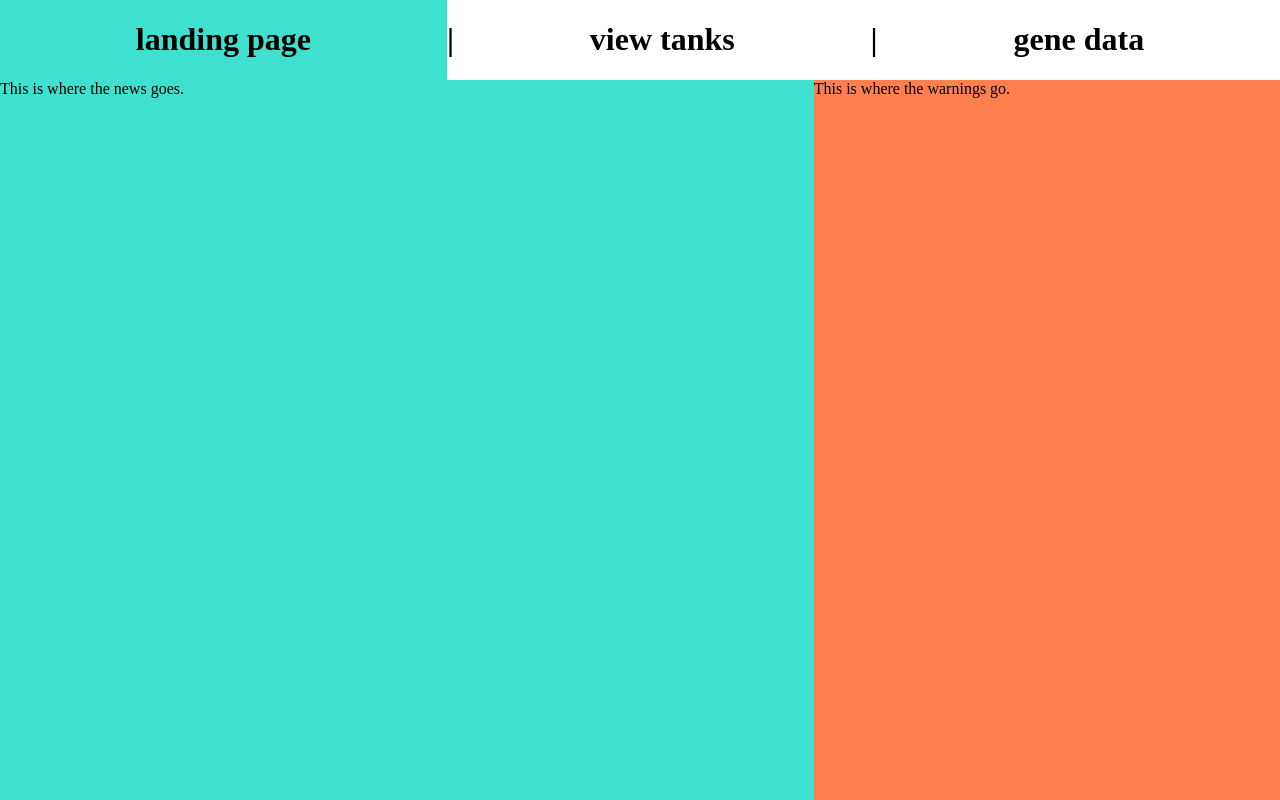
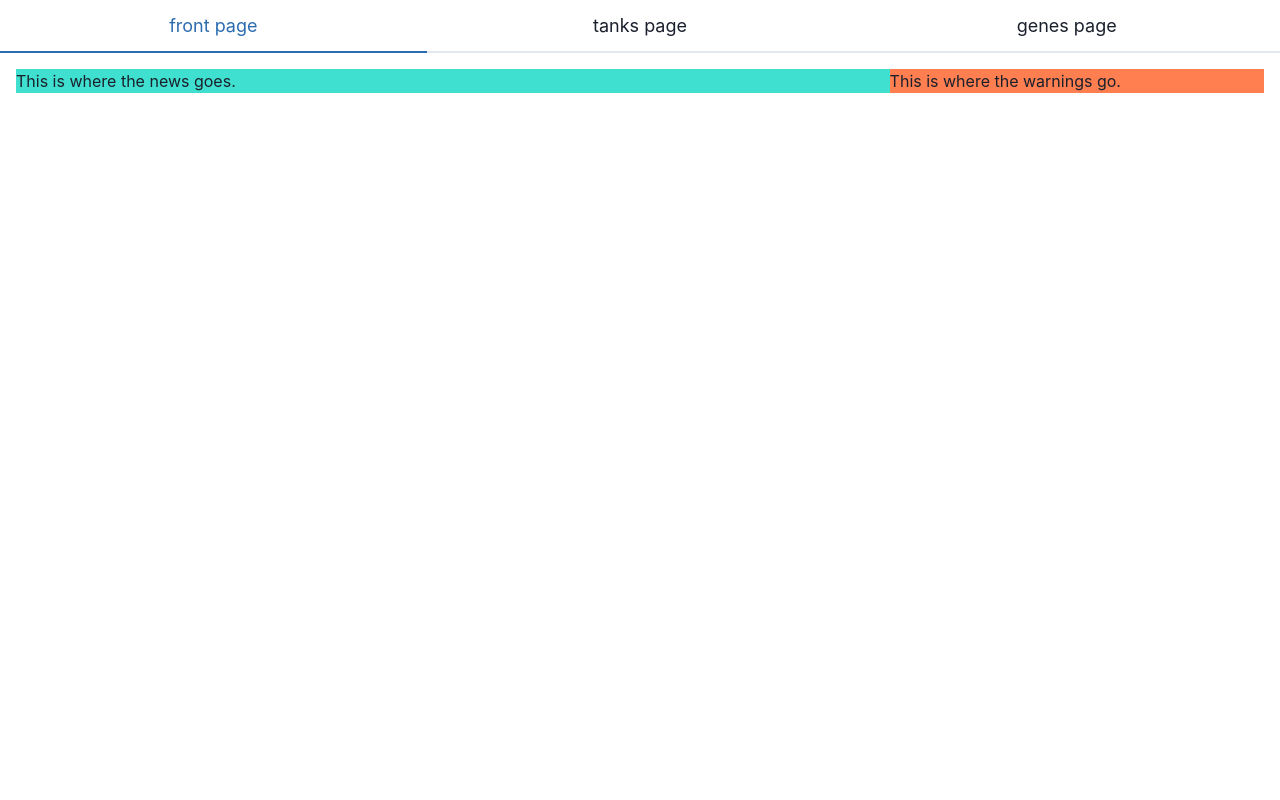
Before and after one commit to ehuang1126/Zebrafish-Facility-Tracker, a React (Create React App) app: page / in a window 1280 px wide. Built offline with nearby package versions, Linux system fonts and the light colour scheme.

Commit message:
switched to a react component library (chakra-ui)

```diff
--- a/src/client/header/header.css
+++ /dev/null
@@ -1,14 +0,0 @@
-#header {
-    display: flex;
-    flex-direction: row;
-}
-
-.button {
-    flex-grow: 1;
-
-    display: flex;
-    justify-content: center;
-}
-.button:hover {
-    background: coral;
-}
--- a/src/client/header/header.tsx
+++ /dev/null
@@ -1,47 +0,0 @@
-import React from 'react';
-import {Pages} from '../view/view';
-
-import "./header.css";
-
-interface Props {
-    onPageChange: (newPage: Pages) => void,
-    currentPage: Pages,
-}
-
-interface State {
-
-}
-
-class Header extends React.Component<Props, State> {
-    changePage(newPage: number): () => void {
-        return (): void => {
-            this.props.onPageChange(newPage);
-        };
-    }
-
-    render(): JSX.Element {
-        return (
-            <div id="header">
-                <div className="button"
-                     style={this.props.currentPage === Pages.LANDING ? {'background': 'turquoise'} : {}}
-                     onClick={this.changePage(Pages.LANDING)}>
-                    <h1>landing page</h1>
-                </div>
-                <h1>|</h1>
-                <div className="button"
-                     style={this.props.currentPage === Pages.TANKS ? {'background': 'turquoise'} : {}}
-                     onClick={this.changePage(Pages.TANKS)}>
-                    <h1>view tanks</h1>
-                </div>
-                <h1>|</h1>
-                <div className="button"
-                     style={this.props.currentPage === Pages.GENES ? {'background': 'turquoise'} : {}}
-                     onClick={this.changePage(Pages.GENES)}>
-                    <h1>gene data</h1>
-                </div>
-            </div>
-        );
-    }
-}
-
-export default Header;
--- a/src/client/landing/landing.css
+++ b/src/client/landing/landing.css
@@ -7,11 +7,11 @@
 }
 
 #news-pane {
-    flex-grow: 7;
+    flex: 7;
     background-color: turquoise;
 }
 
 #warnings-pane {
-    flex-grow: 3;
+    flex: 3;
     background-color: coral;
 }
--- a/src/client/landing/landing.tsx
+++ b/src/client/landing/landing.tsx
@@ -1,3 +1,4 @@
+import { Box, Flex, Text } from '@chakra-ui/react';
 import React from 'react';
 
 import './landing.css';
@@ -5,14 +6,14 @@ import './landing.css';
 class Landing extends React.Component {
     render(): JSX.Element {
         return (
-            <div id="page">
-                <div id="news-pane">
-                    This is where the news goes.
-                </div>
-                <div id="warnings-pane">
-                    This is where the warnings go.
-                </div>
-            </div>
+            <Flex flexDirection='row'>
+                <Box id='news-pane'>
+                    <Text>This is where the news goes.</Text>
+                </Box>
+                <Box id='warnings-pane'>
+                    <Text>This is where the warnings go.</Text>
+                </Box>
+            </Flex>
         );
     }
 }
--- a/src/client/tanks/tankTab.tsx
+++ /dev/null
@@ -1,52 +0,0 @@
-import React from 'react';
-import Maps from './maps';
-import TankViewer from './tankViewer';
-
-interface Props {
-    state: State,
-    tabIndex: number,
-    archiveState: (tabIndex: number, tabState: State) => void,
-}
-
-interface State {
-    tankSelected: boolean,
-    tankRow: number,
-    tankCol: number,
-}
-
-/**
- * This class represents a single tab in the tank page.
- */
-class TankTab extends React.Component<Props, State> {
-    constructor(props: Readonly<Props>) {
-        super(props);
-        this.state = props.state;
-        this.selectTank = this.selectTank.bind(this);
-    }
-
-    componentWillUnmount(): void {
-        this.props.archiveState(this.props.tabIndex, this.state);
-    }
-
-    selectTank(row: number, col: number): void {
-        this.setState({
-            tankSelected: true,
-            tankRow: row,
-            tankCol: col,
-        });
-    }
-
-    render(): JSX.Element {
-        if(!this.state.tankSelected) {
-            return <Maps selectTank={this.selectTank}
-                         row={this.state.tankRow}
-                         col={this.state.tankCol} />;
-        } else {
-            return <TankViewer row={this.state.tankRow}
-                               col={this.state.tankCol} />;
-        }
-    }
-}
-
-export default TankTab;
-export type {State as TankState}
--- a/src/client/tanks/tankViewer.tsx
+++ b/src/client/tanks/tankViewer.tsx
@@ -1,5 +1,8 @@
+import { Table, TableContainer, Tbody, Td, Tr, Text } from '@chakra-ui/react';
 import React from 'react';
 import type {Tank} from '../../server/database.js';
+
+type CellValue = (string | number);
 
 interface Props {
     row: number,
@@ -7,7 +10,7 @@ interface Props {
 }
 
 interface State {
-    tank?: Tank,
+    tank: Tank,
 }
 
 /**
@@ -15,11 +18,6 @@ interface State {
  * `props.row` and `props.col` to be the location Tank object it should show.
  */
 class TankViewer extends React.Component<Props, State> {
-    constructor(props: Props) {
-        super(props);
-        this.state = {tank: undefined};
-    }
-
     /**
      * Actually loads the Tank data from the database.
      */
@@ -36,56 +34,31 @@ class TankViewer extends React.Component<Props, State> {
      * Converts this tab's Tank object to JSX.
      */
     private generateJSX(): JSX.Element {
-        if(this.state.tank) {
-            const labels: JSX.Element[] = [];
-            const data: JSX.Element[] = [];
-            for(let i in this.state.tank.labels) {
-                labels.push( <div key={i}>{ this.state.tank.labels[i] }</div> );
-                data.push( <div key={i}>{ this.state.tank.data[i] }</div> );
-            }
-
-            // TODO replace all this
-            return (
-                <div style={ {
-                    'flexGrow': '4',
-                    'display': 'flex',
-                    'flexDirection': 'row',
-                } }>
-                    <div style={ {
-                        'flexGrow': '1',
-                        'display': 'flex',
-                        'flexDirection': 'column',
-                        'alignItems': 'flex-end',
-                        'gap': '0.3em',
-                    } }>
-                        <h3>labels</h3>
-                        { labels }
-                    </div>
-                    <div style={ {'width': '2ch'} }/>
-                    <div style={ {
-                        'flexGrow': '1',
-                        'display': 'flex',
-                        'flexDirection': 'column',
-                        'alignItems': 'flex-start',
-                        'gap': '0.3em',
-                    } }>
-                        <h3>data</h3>
-                        { data }
-                    </div>
-                </div>
-            );
-        } else {
-            return <div />;
-        }
+        console.log(this.state.tank);
+        return (
+            <TableContainer>
+                <Table>
+                    <Tbody>
+                        {
+                            this.state.tank.labels.map((label: CellValue, i: number, labels: CellValue[]): JSX.Element => (
+                                <Tr>
+                                    <Td> {label} </Td>
+                                    <Td> {this.state.tank.data[i]}</Td>
+                                </Tr>
+                            ))
+                        }
+                    </Tbody>
+                </Table>
+            </TableContainer>
+        );
     }
 
     render(): JSX.Element {
-        return (
-            <div style={ {'display': 'flex', 'flexDirection': 'row',} }>
-                <div style={ {'flexGrow': '6'} } />
-                { this.generateJSX() }
-            </div>
-        );
+        if(this.state?.tank) {
+            return this.generateJSX();
+        } else {
+            return <Text>loading</Text>;
+        }
     }
 }
 
--- a/src/client/view/view.tsx
+++ b/src/client/view/view.tsx
@@ -1,58 +1,42 @@
 import React from 'react';
-import Header from '../header/header';
+import {Tabs, TabList, TabPanels, Tab, TabPanel} from '@chakra-ui/react';
 import Landing from '../landing/landing';
 import TanksPage from '../tanks/tanksPage';
 import Genes from '../genes/genes';
 
 import './view.css';
 
-enum Pages {
-    LANDING,
-    TANKS,
-    GENES,
-}
-
 interface Props {}
 
-interface State {
-    page: Pages,
-}
+interface State {}
 
 /**
  * This class represents the entire window.
  */
 class View extends React.Component<Props, State> {
-    constructor(props: Readonly<Props>) {
-        super(props);
-        this.state = {page: Pages.LANDING};
-        this.handlePageChange = this.handlePageChange.bind(this);
-    }
+    render(): JSX.Element {
+        return (
+            <Tabs id='view' isFitted size='lg'>
+                <TabList>
+                    <Tab key='front'>front page</Tab>
+                    <Tab key='tanks'>tanks page</Tab>
+                    <Tab key='genes'>genes page</Tab>
+                </TabList>
 
-    handlePageChange(newPage: Pages): void {
-        this.setState({page: newPage});
-    }
-
-    render(): JSX.Element {
-        let page: React.ReactElement;
-        if(this.state.page === Pages.LANDING) {
-            page = <Landing />;
-        } else if(this.state.page === Pages.TANKS) {
-            page = <TanksPage />;
-        } else if(this.state.page === Pages.GENES) {
-            page = <Genes />;
-        } else {
-            page = <div>View state error</div>;
-        }
-
-        return (
-            <div id="view">
-                <Header onPageChange={this.handlePageChange}
-                        currentPage={this.state.page} />
-                { page }
-            </div>
+                <TabPanels>
+                    <TabPanel key='front'>
+                        <Landing />
+                    </TabPanel>
+                    <TabPanel key='tanks'>
+                        <TanksPage />
+                    </TabPanel>
+                    <TabPanel key='genes'>
+                        <Genes />
+                    </TabPanel>
+                </TabPanels>
+            </Tabs>
         );
     }
 }
 
 export default View;
-export { Pages };
--- a/src/index.css
+++ b/src/index.css
@@ -1,5 +1,7 @@
-html, body {
+#root {
     position: absolute;
     margin: 0;
     padding: 0;
+    width: 100vw;
+    height: 100vh;
 }
--- a/src/index.tsx
+++ b/src/index.tsx
@@ -1,10 +1,13 @@
 import {createRoot, Root} from 'react-dom/client';
+import {ChakraProvider} from '@chakra-ui/react';
 import View from './client/view/view';
-
-import './index.css';
 
 const rootElement: (HTMLElement | null) = document.getElementById('root');
 if(rootElement) {
     const root: Root = createRoot(rootElement);
-    root.render(<View />);
+    root.render(
+        <ChakraProvider>
+            <View />
+        </ChakraProvider>
+    );
 }
```
Also changed, not shown: package.json (+12 -6 lines), src/client/tanks/tanksPage.tsx (+56 -45 lines), src/server/database.ts (+2 -7 lines), 1 other file (tests, documents, lock files or other folders).
